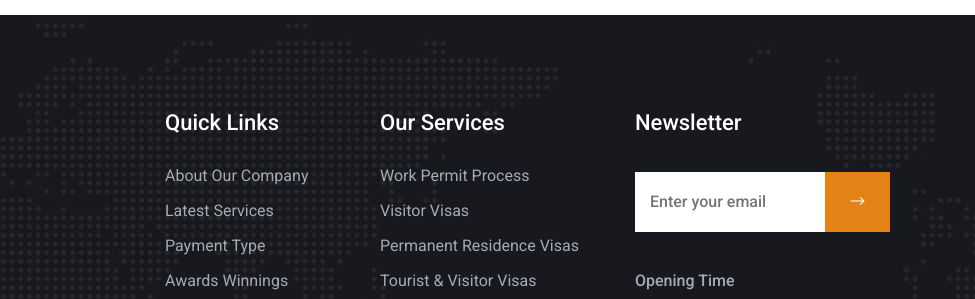
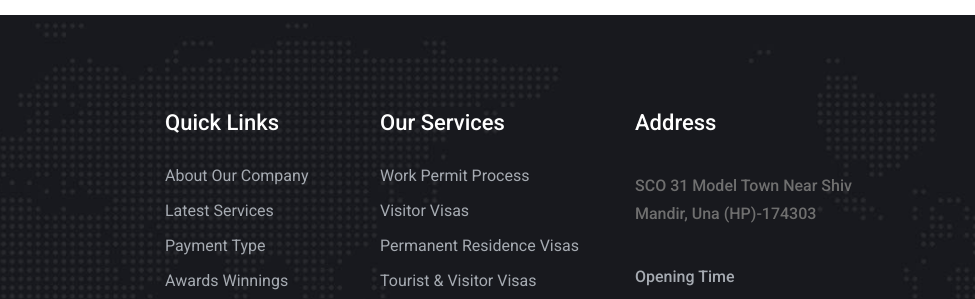
Before and after one commit to karmveersarwara/bestsilverokasconsultancy, a plain HTML site: page index.html in a window 1280 px wide. Shown: the part 5937-6236 px from the top of the page, 305-1280 px from the left. Drawn offline with Linux system fonts and the light colour scheme.

Commit message:
Update index.html

```diff
--- a/index.html
+++ b/index.html
@@ -837,11 +837,13 @@
 <section  id="contact" class=" pt-110 pb-90 wow fadeInUp" data-wow-delay="0.3s" style="visibility: visible; animation-delay: 0.3s; animation-name: fadeInUp;">
     <div class="contact__area">
         <div class="contact__vmap">
-            <iframe src="https://www.google.com/maps/embed?pb=!1m18!1m12!1m3!1d27223.54134251983!2d76.24824333109136!3d31.47076325443037!2m3!1f0!2f0!3f0!3m2!1i1024!2i768!4f13.1!3m3!1m2!1s0x391ad053bccff95d%3A0x4be9fd7ce7d7390e!2sUna%2C%20Himachal%20Pradesh%20174303!5e0!3m2!1sen!2sin!4v1685261187076!5m2!1sen!2sin" width="600" height="450" style="border:0;" allowfullscreen="" loading="lazy" referrerpolicy="no-referrer-when-downgrade"></iframe>
+
             <!-- <iframe src="https://maps.google.com/maps?hl=en&amp;q=Dhaka+()&amp;ie=UTF8&amp;t=&amp;z=10&amp;iwloc=B&amp;output=embed"></iframe> -->
         </div>
     <div class="row">
-        <div class="col-xxl-6 col-xl-6 col-lg-6"></div>
+        <div class="col-xxl-6 col-xl-6 col-lg-6">
+            <iframe src="https://www.google.com/maps/embed?pb=!1m18!1m12!1m3!1d27223.54134251983!2d76.24824333109136!3d31.47076325443037!2m3!1f0!2f0!3f0!3m2!1i1024!2i768!4f13.1!3m3!1m2!1s0x391ad053bccff95d%3A0x4be9fd7ce7d7390e!2sUna%2C%20Himachal%20Pradesh%20174303!5e0!3m2!1sen!2sin!4v1685261187076!5m2!1sen!2sin" width="600" height="450" style="border:0;" allowfullscreen="" loading="lazy" referrerpolicy="no-referrer-when-downgrade"></iframe>
+        </div>
         <div class="col-xl-6 col-xl-6 col-lg-6">
             <div class="contact__form pt-110">
                 <h2 class="contact-form__title">
@@ -1215,13 +1217,17 @@
                 <div class="col-xxl-3 col-xl-3 col-lg-3 col-sm-6 wow fadeInUp" data-wow-delay="0.9s" style="visibility: visible; animation-delay: 0.9s; animation-name: fadeInUp;">
                     <div class="footer-widget mb-30">
                         <div class="footer__widget-title mb-35">
-                            <h2>Newsletter</h2>
+                            <h2>Address</h2>
                         </div>
                         <div class="subscribe-footer mb-35">
-                            <form action="./">
+                            <ul>
+                                <li><span> SCO 31 Model Town Near Shiv Mandir, Una (HP)-174303</span> </li>
+                            </ul>
+
+                            <!--<form action="./">
                                 <input type="email" placeholder="Enter your email">
                                 <button type="submit"><i class="fal fa-long-arrow-right"></i></button>
-                            </form>
+                            </form> -->
                         </div>
                         <div class="footer__services ">
                             <ul>
```
